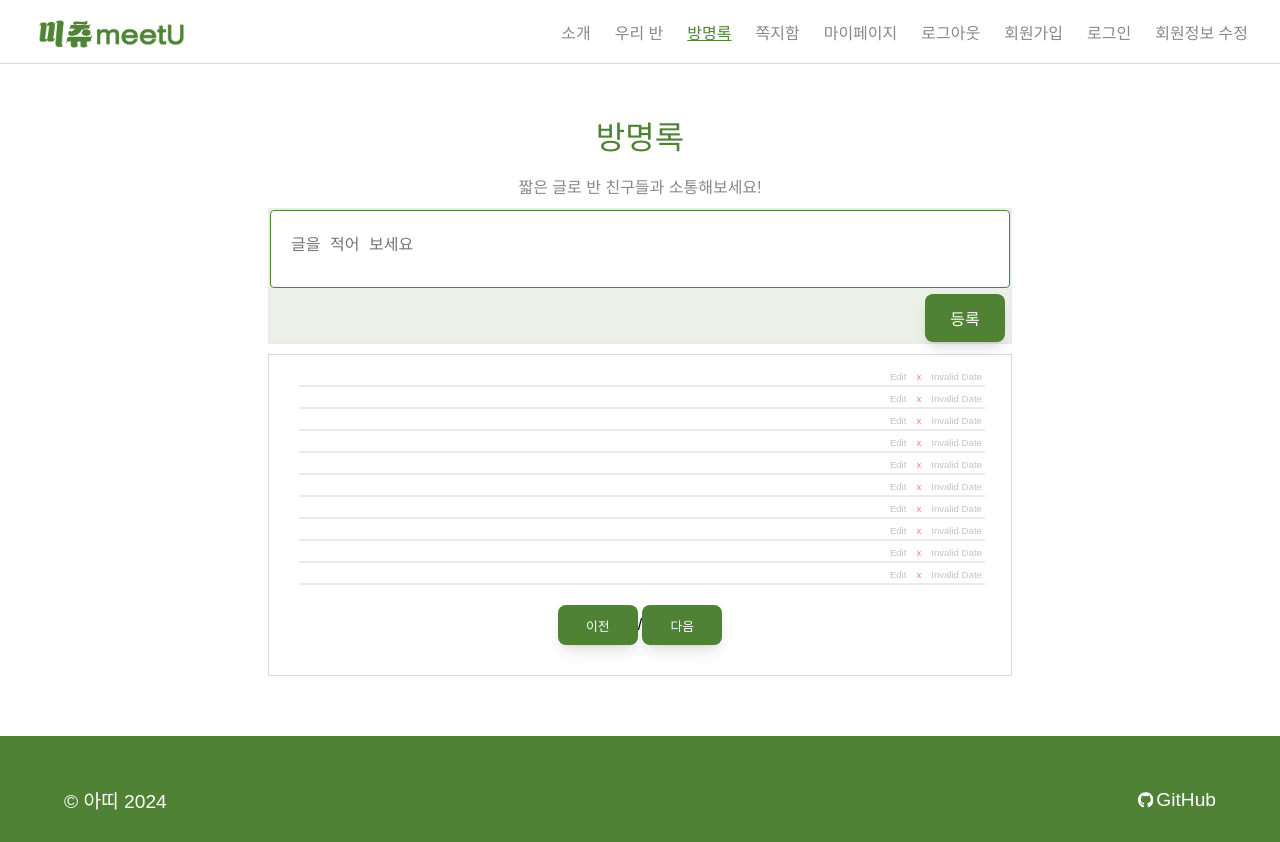
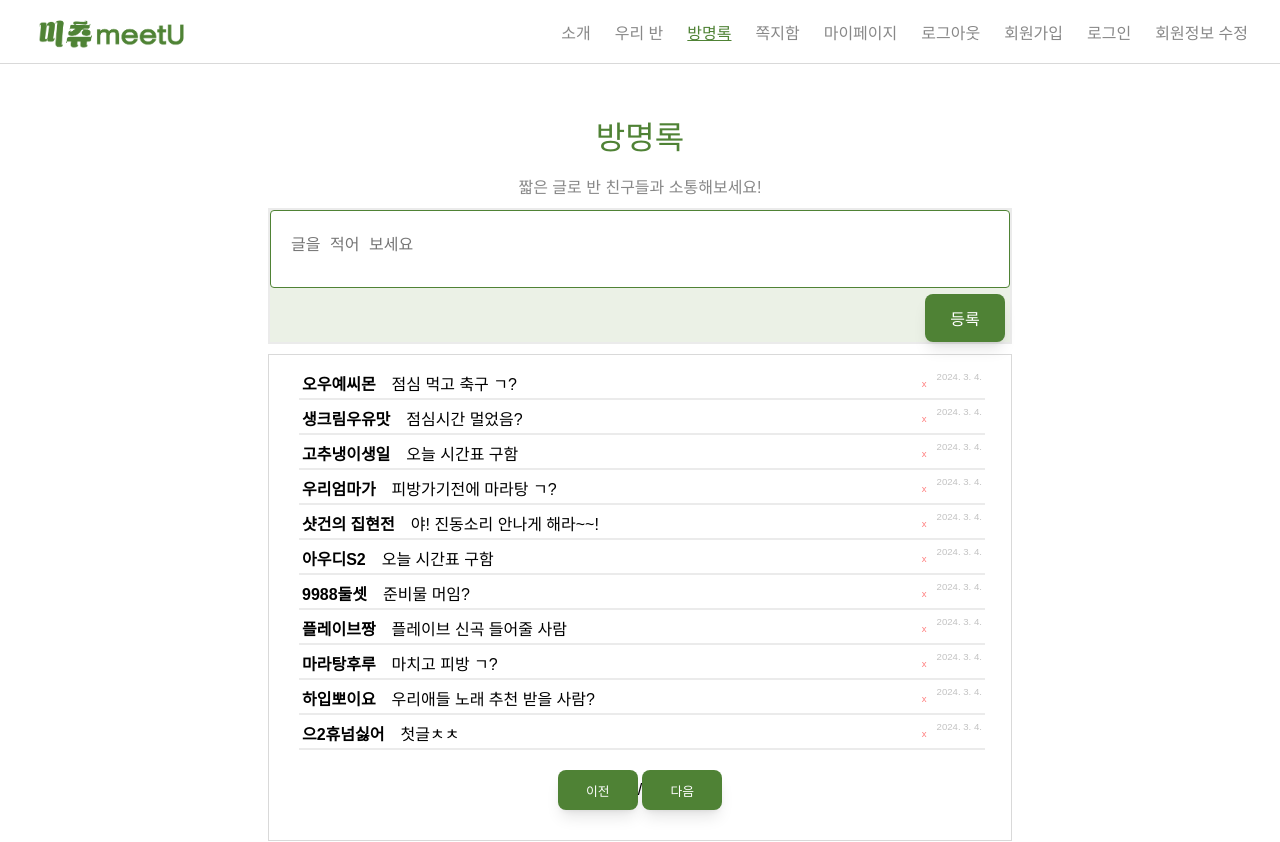
Before and after one commit to haebinPark/meetU, a React (Create React App) app in the folder Client/: page /guestbook in a window 1280 px wide. Shown: the top 842 px of the page. Built offline with nearby package versions, Linux system fonts and the light colour scheme; data requests are answered from the project's data file; a web font is replaced by a local one.

Commit message:
[FE]✨ Feat: 방명록 조회 및 삭제 기능 구현 #14

```diff
--- /dev/null
+++ b/Client/note.json
@@ -0,0 +1,82 @@
+{
+  "comments": [
+    {
+      "id": 1,
+      "nickName": "오우예씨몬",
+      "contexts": "점심 먹고 축구 ㄱ?",
+      "createdAt": "2024.03.04. 10:36"
+    },
+    {
+      "id": 2,
+      "nickName": "생크림우유맛",
+      "contexts": "점심시간 멀었음?",
+      "createdAt": "2024.03.04. 10:36"
+    },
+    {
+      "id": 3,
+      "nickName": "고추냉이생일",
+      "contexts": "오늘 시간표 구함",
+      "createdAt": "2024.03.04. 10:35"
+    },
+    {
+      "id": 4,
+      "nickName": "우리엄마가",
+      "contexts": "피방가기전에 마라탕 ㄱ?",
+      "createdAt": "2024.03.04. 10:35"
+    },
+    {
+      "id": 5,
+      "nickName": "샷건의 집현전",
+      "contexts": "야! 진동소리 안나게 해라~~!",
+      "createdAt": "2024.03.04. 10:30"
+    },
+    {
+      "id": 6,
+      "nickName": "아우디S2",
+      "contexts": "오늘 시간표 구함",
+      "createdAt": "2024.03.04. 10:29"
+    },
+    {
+      "id": 7,
+      "nickName": "9988둘셋",
+      "contexts": "준비물 머임?",
+      "createdAt": "2024.03.04. 10:29"
+    },
+    {
+      "id": 8,
+      "nickName": "플레이브짱",
+      "contexts": "플레이브 신곡 들어줄 사람",
+      "createdAt": "2024.03.04. 10:29"
+    },
+    {
+      "id": 9,
+      "nickName": "마라탕후루",
+      "contexts": "마치고 피방 ㄱ?",
+      "createdAt": "2024.03.04. 10:29"
+    },
+    {
+      "id": 10,
+      "nickName": "하입뽀이요",
+      "contexts": "우리애들 노래 추천 받을 사람?",
+      "createdAt": "2024.03.04. 10:29"
+    },
+    {
+      "id": 11,
+      "nickName": "으2휴넘싫어",
+      "contexts": "첫글ㅊㅊ",
+      "createdAt": "2024.03.04. 10:28"
+    }
+  ],
+  "bands": [
+    {
+      "bandId": 1,
+      "school": "창원",
+      "schoolCode": "초등학교",
+      "grade": 3,
+      "banNumber": 3,
+      "joinPass": "test11",
+      "userName": "집에가고싶은무지",
+      "statusUpdate": " ApplicationCompleted"
+    }
+  ]
+}
--- a/Client/package.json
+++ b/Client/package.json
@@ -6,7 +6,8 @@
     "start": "react-scripts start",
     "build": "react-scripts build",
     "test": "react-scripts test",
-    "eject": "react-scripts eject"
+    "eject": "react-scripts eject",
+    "note": "json-server --watch note.json -p 3009"
   },
   "eslintConfig": {
     "extends": [
--- a/Client/src/components/Common/SendNoteButton.jsx
+++ b/Client/src/components/Common/SendNoteButton.jsx
@@ -2,8 +2,9 @@ import { styled } from "styled-components";
 
 const SendNoteButton = styled.button`
   position: absolute;
-  right: ${({ $positionTop }) => $positionTop || "-60%"};
-  bottom: ${({ $positionBottom }) => $positionBottom || "-30%"};
+  left: ${({ $positionLeft }) => $positionLeft};
+  right: ${({ $positionRight }) => $positionRight};
+  bottom: ${({ $positionBottom }) => $positionBottom};
   display: block;
   z-index: 1;
   background-color: white;
@@ -11,6 +12,9 @@ const SendNoteButton = styled.button`
   padding: 4px;
   border-radius: 5px;
   cursor: pointer;
+  font-weight: 400;
+  font-size: 0.8rem;
+  color: var(--font-gray);
 
   &:hover {
     color: var(--brand-color);
--- a/Client/src/components/GestBook/GB_Comment.jsx
+++ b/Client/src/components/GestBook/GB_Comment.jsx
@@ -3,8 +3,9 @@ import getNotify from "../../utils/getNotify";
 import { ToastContainer } from "react-toastify";
 import "react-toastify/dist/ReactToastify.css";
 import { useState } from "react";
+import SendNoteButton from "../Common/SendNoteButton.jsx";
 
-const CommentEntry = styled.ul`
+const CommentEntry = styled.li`
   /* 방명록 항목에 대한 스타일 */
   border-bottom: 2px solid var(--box-gray);
   width: 95%;
@@ -19,25 +20,27 @@ const CommentEntry = styled.ul`
   @media screen and (max-width: 768px) {
     grid-template-areas:
       "name name date date"
-      "comment comment button button";
+      "comment comment coment button";
   }
 `;
 
-const CommentNameStyle = styled.li`
+const CommentNameStyle = styled.strong`
   /* 방명록 이름에 대한 스타일 */
   font-weight: 700;
   font-size: 1rem;
   grid-area: name;
+  position: relative;
 `;
 
-const CommentStyle = styled.li`
+const CommentStyle = styled.p`
   /* 방명록 내용에 대한 스타일 */
   font-size: 1rem;
   padding-left: 1rem;
+  color : #000
   grid-area: comment;
 `;
 
-const CommentDateStyle = styled.li`
+const CommentDateStyle = styled.time`
   /* 방명록 날짜에 대한 스타일 */
   font-size: 0.6rem;
   padding-left: 10px;
@@ -52,13 +55,6 @@ const ButtonStyle = styled.div`
   display: flex;
   align-items: center;
 `;
-const EditButton = styled.button`
-  /* 수정 버튼에 대한 스타일 */
-  font-size: 0.6rem;
-  color: var(--font-gray);
-  opacity: 0.5;
-  margin-left: 10px;
-`;
 
 const DeleteButton = styled.button`
   /* 삭제 버튼에 대한 스타일 */
@@ -68,35 +64,39 @@ const DeleteButton = styled.button`
   margin-left: 10px;
 `;
 
-const GuestComment = ({ id, nickName, contexts, date, onEdit, onDelete }) => {
-  const [isSelected, setIsSelected] = useState(false);
+function GuestComment({ id, nickName, contexts, createdAt, onDelete }) {
+  //console.log(contexts);
+  const [sendButtonOpen, setSendButtonOpen] = useState(false);
 
-  const parsedDate = new Date(date).toLocaleDateString("ko-kr");
+  const handelSendButton = () => setSendButtonOpen(!sendButtonOpen);
 
-  const ComHanldeEdit = () => {
-    setIsSelected(true);
-    onEdit(id);
-  };
+  const parsedDate = new Date(createdAt).toLocaleDateString("ko-kr");
+
   const ComHandleDelete = () => {
     onDelete(id);
     getNotify("success", "삭제되었습니다!");
   };
+
   return (
     <>
-      <CommentEntry
-        style={{ backgroundColor: isSelected ? "lightgray" : "white" }}
-      >
-        <CommentNameStyle> {nickName} </CommentNameStyle>
+      <CommentEntry key={id}>
+        <CommentNameStyle onClick={handelSendButton}>
+          {nickName}
+          {sendButtonOpen && (
+            <SendNoteButton $positionBottom="5px" $positionLeft="50px">
+              쪽지 보내기
+            </SendNoteButton>
+          )}
+        </CommentNameStyle>
         <CommentStyle> {contexts}</CommentStyle>
         <ButtonStyle>
-          <EditButton onClick={ComHanldeEdit}>Edit</EditButton>
-          <DeleteButton onClick={ComHandleDelete}>x</DeleteButton>
+          <DeleteButton onClick={() => ComHandleDelete(id)}>x</DeleteButton>
         </ButtonStyle>
         <CommentDateStyle>{parsedDate}</CommentDateStyle>
       </CommentEntry>
       <ToastContainer />
     </>
   );
-};
+}
 
 export default GuestComment;
--- a/Client/src/components/GestBook/GB_CommentBox.jsx
+++ b/Client/src/components/GestBook/GB_CommentBox.jsx
@@ -1,7 +1,12 @@
 import { styled } from "styled-components";
 import Gestcomment from "./GB_Comment.jsx";
 import Pagination from "../Common/Pagination.jsx";
-const GBViewStyle = styled.section`
+import { useState, useEffect } from "react";
+import axios from "axios";
+
+axios.defaults.baseURL = "http://localhost:3009";
+
+const GBViewStyle = styled.ul`
   margin-top: 10px;
   padding: 10px;
   border: 1px solid var(--font-lightgray);
@@ -10,18 +15,31 @@ const GBViewStyle = styled.section`
 `;
 
 function GestBookView() {
+  const [comments, setComments] = useState([]);
+
+  useEffect(() => {
+    axios
+      .get("/comments")
+      .then((response) => setComments(response.data))
+      .catch((error) => console.error(error));
+  }, []);
+
+  const handleDelete = (id) => {
+    setComments(comments.filter((comment) => comment.id !== id));
+  };
+
   return (
     <GBViewStyle>
-      <Gestcomment />
-      <Gestcomment />
-      <Gestcomment />
-      <Gestcomment />
-      <Gestcomment />
-      <Gestcomment />
-      <Gestcomment />
-      <Gestcomment />
-      <Gestcomment />
-      <Gestcomment />
+      {comments.map((comment) => (
+        <Gestcomment
+          key={comment.id}
+          id={comment.id}
+          nickName={comment.nickName}
+          contexts={comment.contexts}
+          createdAt={comment.createdAt}
+          onDelete={handleDelete}
+        />
+      ))}
       <Pagination />
     </GBViewStyle>
   );
```
